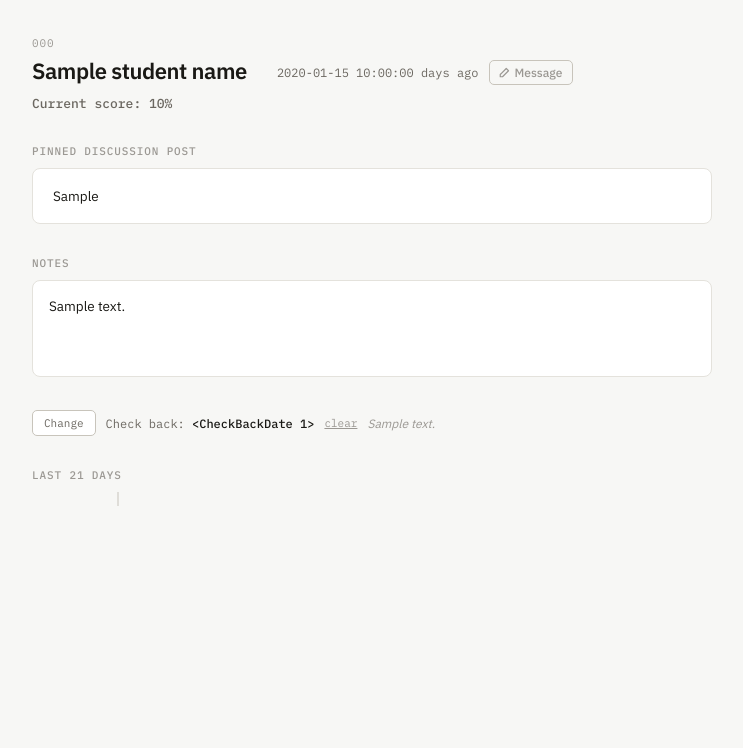
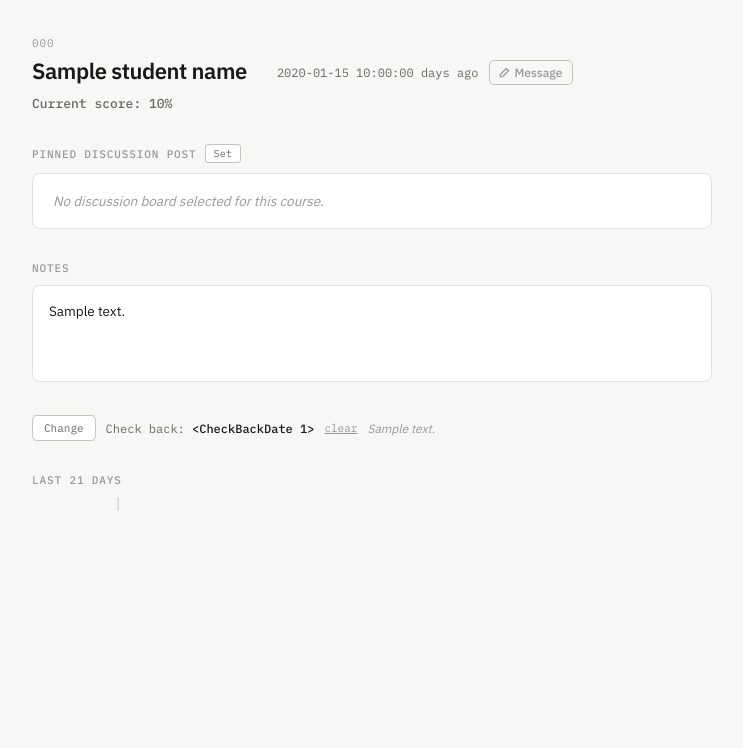
Before and after one commit to Schatzjason/canvas_contact_app, a Flask app: template app/templates/dashboard/student.html in a window 1280 px wide. Shown: the part 52-800 px from the top of the page, without its empty margins (8-751 px from the left). Run offline with Flask 3, Linux system fonts and the light colour scheme; tables that the repository leaves empty hold one stand-in row (values such as "Sample post"); the template is opened without the code that fills it: values that come from a table or form of the project are taken from there, most other values are stand-ins (such as "Sample title", 1, 10 or a date in 2020); parts of the project's set-up code (start-up, migrations or seed data) failed here and were passed over.

Commit message:
Added a way to pick the pinned post, in the student page

```diff
--- a/app/__init__.py
+++ b/app/__init__.py
@@ -21,7 +21,7 @@ def create_app():
     db.init_app(app)
     migrate.init_app(app, db)
 
-    from app.models import canvas_cache, check_back_date, course_display_name, interaction_event, student_note  # noqa: F401
+    from app.models import canvas_cache, check_back_date, course_display_name, interaction_event, pinned_discussion, student_note  # noqa: F401
 
     from app.routes import dashboard
     app.register_blueprint(dashboard.bp)
--- a/app/templates/dashboard/student.html
+++ b/app/templates/dashboard/student.html
@@ -90,7 +90,99 @@
 
   /* ── PINNED POST ─────────────────────────────────────────── */
   .section { margin-top: 32px; max-width: 680px; }
-  .section-title { font-family: var(--mono); font-size: 11px; font-weight: 500; color: var(--text-tertiary); letter-spacing: 0.08em; text-transform: uppercase; margin-bottom: 10px; }
+  .section-title { font-family: var(--mono); font-size: 11px; font-weight: 500; color: var(--text-tertiary); letter-spacing: 0.08em; text-transform: uppercase; margin-bottom: 10px; display: flex; align-items: center; gap: 8px; }
+  .pin-set-btn {
+    font-family: var(--mono);
+    font-size: 10px;
+    padding: 2px 8px;
+    background: var(--surface);
+    border: 1px solid var(--border-strong);
+    border-radius: 3px;
+    color: var(--text-secondary);
+    cursor: pointer;
+    text-transform: none;
+    letter-spacing: 0.02em;
+    transition: border-color 0.15s, color 0.15s;
+  }
+  .pin-set-btn:hover { border-color: var(--text-secondary); color: var(--text-primary); }
+  .pin-edit-btn {
+    display: inline-flex;
+    align-items: center;
+    justify-content: center;
+    width: 18px;
+    height: 18px;
+    border: none;
+    background: none;
+    color: var(--text-tertiary);
+    cursor: pointer;
+    border-radius: 3px;
+    padding: 0;
+    transition: color 0.15s, background 0.15s;
+  }
+  .pin-edit-btn:hover { color: var(--text-primary); background: var(--border); }
+  .pin-edit-btn svg { width: 11px; height: 11px; }
+
+  .pin-picker-overlay {
+    display: none;
+    position: fixed;
+    inset: 0;
+    background: rgba(0,0,0,0.25);
+    z-index: 600;
+    align-items: center;
+    justify-content: center;
+  }
+  .pin-picker-overlay.open { display: flex; }
+  .pin-picker {
+    background: var(--surface);
+    border: 1px solid var(--border-strong);
+    border-radius: 8px;
+    padding: 20px 24px;
+    width: 400px;
+    max-height: 70vh;
+    display: flex;
+    flex-direction: column;
+    box-shadow: 0 8px 32px rgba(0,0,0,0.16);
+  }
+  .pin-picker-title { font-size: 15px; font-weight: 600; margin-bottom: 12px; }
+  .pin-picker-list {
+    list-style: none;
+    overflow-y: auto;
+    flex: 1;
+    margin: 0;
+    padding: 0;
+    display: flex;
+    flex-direction: column;
+    gap: 2px;
+  }
+  .pin-picker-item {
+    padding: 8px 10px;
+    font-size: 13px;
+    border-radius: 4px;
+    cursor: pointer;
+    color: var(--text-primary);
+    transition: background 0.1s;
+  }
+  .pin-picker-item:hover { background: var(--bg); }
+  .pin-picker-loading {
+    font-family: var(--mono);
+    font-size: 12px;
+    color: var(--text-tertiary);
+    padding: 12px 0;
+  }
+  .pin-picker-cancel {
+    margin-top: 12px;
+    align-self: flex-end;
+    font-family: var(--mono);
+    font-size: 11px;
+    padding: 4px 12px;
+    border: 1px solid var(--border-strong);
+    border-radius: 4px;
+    background: var(--surface);
+    color: var(--text-secondary);
+    cursor: pointer;
+    transition: all 0.12s;
+  }
+  .pin-picker-cancel:hover { background: var(--border); color: var(--text-primary); }
   .post-card { background: var(--surface); border: 1px solid var(--border); border-radius: 8px; padding: 16px 20px; font-size: 13.5px; line-height: 1.65; color: var(--text-primary); white-space: pre-wrap; word-break: break-word; }
   .post-card.empty { color: var(--text-tertiary); font-style: italic; }
 
@@ -386,11 +478,26 @@
   </div>
 
   <div class="section">
-    <div class="section-title">Pinned Discussion Post</div>
-    {% if pinned_post %}
-      <div class="post-card">{{ pinned_post }}</div>
+    <div class="section-title">
+      Pinned Discussion Post
+      {% if pinned_topic_id %}
+        <button class="pin-edit-btn" id="pin-edit-btn" type="button" title="Change discussion board">
+          <svg viewBox="0 0 16 16" fill="none" stroke="currentColor" stroke-width="1.5" stroke-linecap="round" stroke-linejoin="round">
+            <path d="M11.5 1.5l3 3L5 14H2v-3L11.5 1.5z"/>
+          </svg>
+        </button>
+      {% else %}
+        <button class="pin-set-btn" id="pin-set-btn" type="button">Set</button>
+      {% endif %}
+    </div>
+    {% if pinned_topic_id %}
+      {% if pinned_post %}
+        <div class="post-card" id="pinned-post-card">{{ pinned_post }}</div>
+      {% else %}
+        <div class="post-card empty" id="pinned-post-card">No post found for this student.</div>
+      {% endif %}
     {% else %}
-      <div class="post-card empty">No post found for this student.</div>
+      <div class="post-card empty" id="pinned-post-card">No discussion board selected for this course.</div>
     {% endif %}
   </div>
 
@@ -469,6 +576,17 @@
   </div>
 </div>
 
+<!-- Discussion picker -->
+<div class="pin-picker-overlay" id="pin-overlay">
+  <div class="pin-picker">
+    <div class="pin-picker-title">Choose Discussion Board</div>
+    <ul class="pin-picker-list" id="pin-list">
+      <li class="pin-picker-loading">Loading&hellip;</li>
+    </ul>
+    <button class="pin-picker-cancel" id="pin-cancel" type="button">Cancel</button>
+  </div>
+</div>
+
 <!-- Check-back date popup -->
 <div class="cb-popup-overlay" id="cb-overlay">
   <div class="cb-popup">
@@ -496,6 +614,62 @@
   </div>
   <div class="drawer-body" id="drawer-body"></div>
 </aside>
+
+<script>
+(function () {
+  var topicsUrl = {{ url_for('dashboard.discussion_topics', course_id=course.id) | tojson }};
+  var saveUrl   = {{ url_for('dashboard.save_pinned_discussion', course_id=course.id) | tojson }};
+  var overlay   = document.getElementById('pin-overlay');
+  var list      = document.getElementById('pin-list');
+  var cancelBtn = document.getElementById('pin-cancel');
+  var setBtn    = document.getElementById('pin-set-btn');
+  var editBtn   = document.getElementById('pin-edit-btn');
+  var trigger   = setBtn || editBtn;
+  if (!trigger) return;
+
+  function openPicker() {
+    overlay.classList.add('open');
+    list.innerHTML = '<li class="pin-picker-loading">Loading\u2026</li>';
+    fetch(topicsUrl)
+      .then(function (r) { return r.json(); })
+      .then(function (data) {
+        if (!data.ok) { list.innerHTML = '<li class="pin-picker-loading">Failed to load.</li>'; return; }
+        list.innerHTML = '';
+        data.topics.forEach(function (t) {
+          var li = document.createElement('li');
+          li.className = 'pin-picker-item';
+          li.textContent = t.title;
+          li.addEventListener('click', function () { pickTopic(t.id); });
+          list.appendChild(li);
+        });
+        if (!data.topics.length) {
+          list.innerHTML = '<li class="pin-picker-loading">No discussion boards found.</li>';
+        }
+      });
+  }
+
+  function closePicker() { overlay.classList.remove('open'); }
+
+  function pickTopic(topicId) {
+    fetch(saveUrl, {
+      method: 'POST',
+      headers: {'Content-Type': 'application/json'},
+      body: JSON.stringify({topic_id: topicId}),
+    })
+      .then(function (r) { return r.json(); })
+      .then(function (data) {
+        if (data.ok) window.location.reload();
+      });
+  }
+
+  trigger.addEventListener('click', openPicker);
+  cancelBtn.addEventListener('click', closePicker);
+  overlay.addEventListener('click', function (e) { if (e.target === overlay) closePicker(); });
+  document.addEventListener('keydown', function (e) {
+    if (e.key === 'Escape' && overlay.classList.contains('open')) closePicker();
+  });
+})();
+</script>
 
 <script>
 const DRAWER_DATA = {{ day_drawer | tojson }};
```
Also changed, not shown: app/models/pinned_discussion.py (added, +9 -0 lines), app/routes/dashboard.py (+41 -9 lines), migrations/versions/1cd7c7a6c5c8_add_pinned_discussion_table.py (added, +34 -0 lines), tests/test_routes.py (+71 -0 lines).
